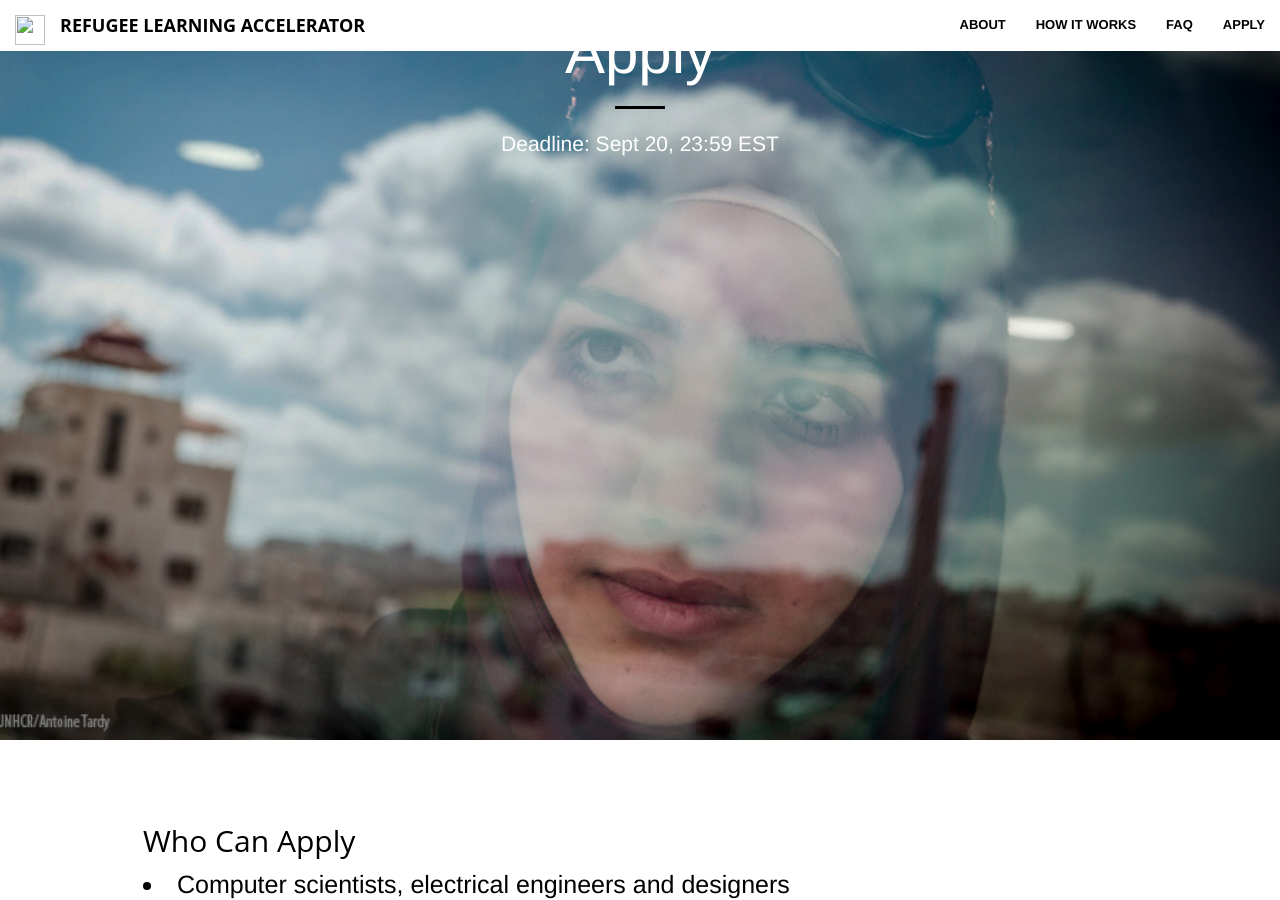
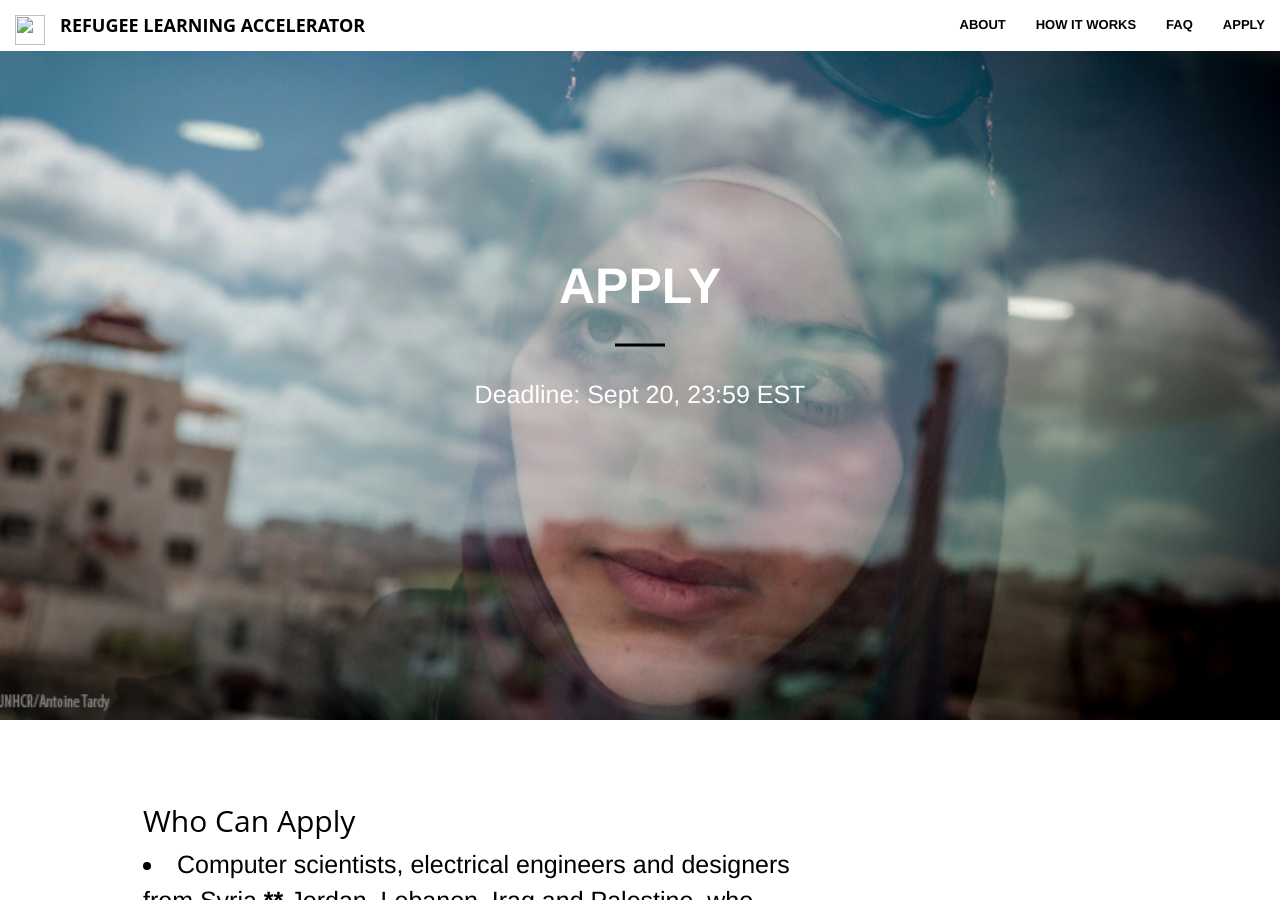
Before and after one commit to Refugee-Learning-Accelerator/Refugee-Learning-Accelerator.github.io, a Jekyll site: the page apply/index.html, which Jekyll copies as it is, in a window 1280 px wide and 900 px high. Built offline with Jekyll 4.4.1, drawn with Linux system fonts in a browser that asks for light colours; nearby versions of some CDN libraries.

Commit message:
Update index.html

```diff
--- a/apply/index.html
+++ b/apply/index.html
@@ -38,7 +38,7 @@
         </div>
         <!-- /.container-fluid -->
 	</nav>
- <header class="apply"
+ <header class="apply">
                       <div class="header-content">
           <div class="header-content-inner">
   <h1 id="homeHeading">Apply</h1>
```
